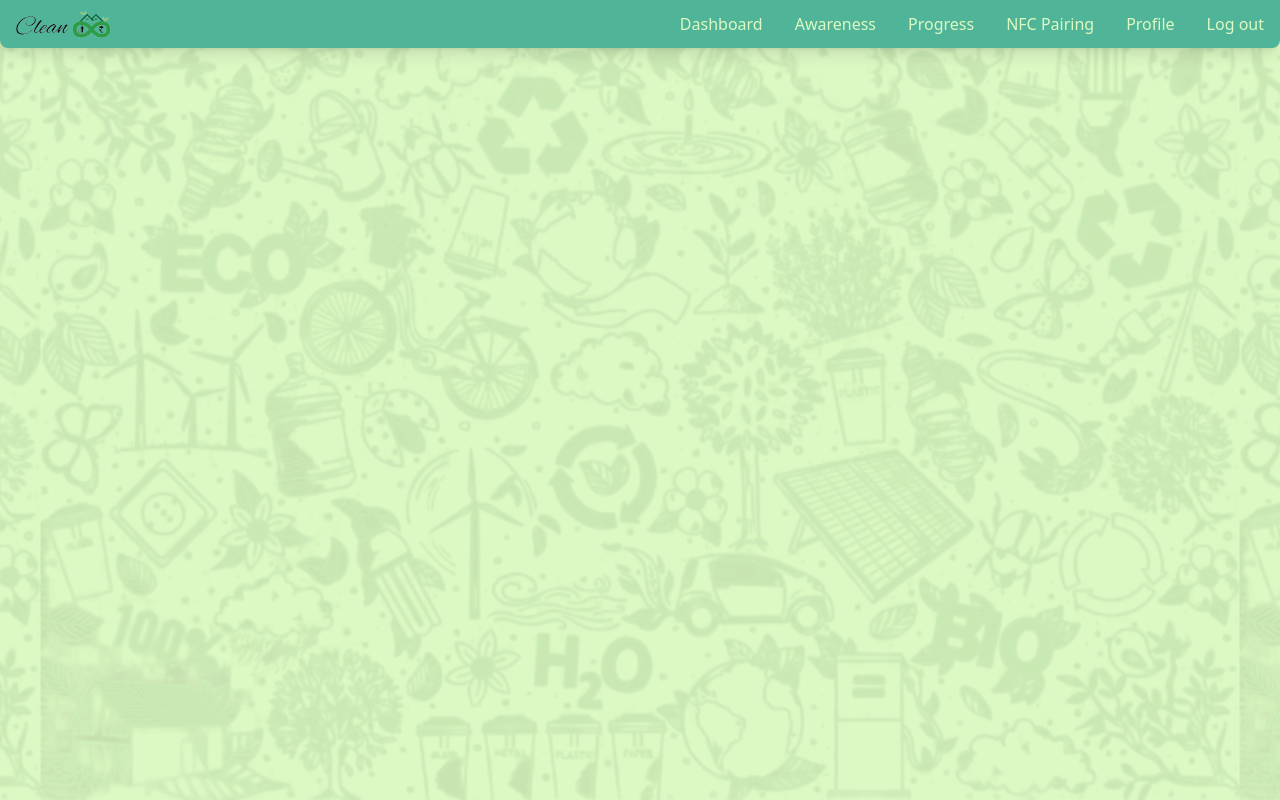
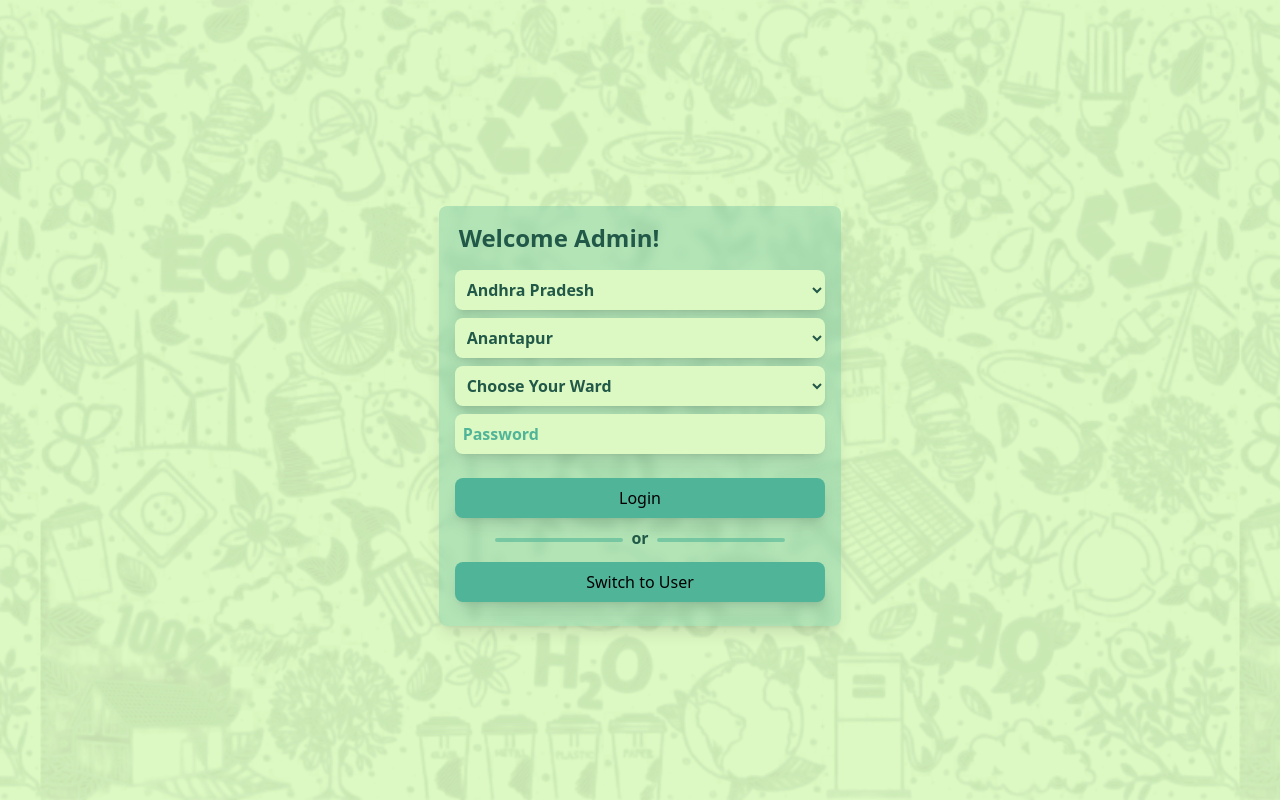
Before and after one commit to Densingh-123/cleaninfinity, a React (Vite) app in the folder client/: page /adminAuth in a window 1280 px wide. Built offline with nearby package versions, Linux system fonts and the light colour scheme.

Commit message:
Added Admin Login UI

```diff
--- a/client/index.html
+++ b/client/index.html
@@ -5,7 +5,6 @@
   <meta charset="UTF-8" />
   <meta name="viewport" content="width=device-width, initial-scale=1.0" />
   <link rel="shortcut icon" href="./2.png" type="image/x-icon" />
-  <link rel="manifest" href="/manifest.json" />
   <meta name="theme-color" content="#50b498" />
   <title>Clean Infinity</title>
 </head>
--- /dev/null
+++ b/client/src/components/admin/AdminAuth.jsx
@@ -0,0 +1,86 @@
+import {useState} from "react"
+import {useNavigate} from "react-router-dom"
+import Seperator from "../common/seperator"
+
+export default function AdminAuth({states, wards}) {
+  const [formData, setFormData] = useState({
+    email: "",
+    password: "",
+    name: "",
+    mobile: "",
+    address: "",
+    state: "",
+    district: "",
+    ward: "",
+    captchaInput: "",
+    otp: "",
+  })
+  const navigate = useNavigate()
+  const [districtsArr, setDistricts] = useState(states.states[0].districts)
+
+  const handleChange = (e) => {
+    const {name, value} = e.target
+    setFormData({...formData, [name]: value})
+    if (name === "state") {
+      const selectedState = states.states.find(
+        (stateObj) => stateObj.state === value
+      )
+      if (selectedState) setDistricts(selectedState.districts)
+      else setDistricts([])
+    }
+  }
+  return (
+    <div className='flex items-center justify-center container'>
+      <div className='p-4 w-full md:w-1/2 drop'>
+        <h2 className='mb-4 pl-1'>Welcome Admin!</h2>
+        <form>
+          <select name='state' value={formData.state} onChange={handleChange}>
+            {states.states.map((stateObj, index) => (
+              <option key={index} value={stateObj.state}>
+                {stateObj.state}
+              </option>
+            ))}
+          </select>
+          <select
+            name='district'
+            value={formData.district}
+            onChange={handleChange}>
+            {districtsArr.map((district, index) => (
+              <option key={`${index}`} value={district}>
+                {district}
+              </option>
+            ))}
+          </select>
+          <select
+            name='ward'
+            value={formData.ward}
+            onChange={handleChange}
+            placeholder='Select Ward'>
+            {wards.map((ward, index) => (
+              <option key={index} value={ward}>
+                {ward}
+              </option>
+            ))}
+          </select>
+          <input
+            type='password'
+            name='password'
+            placeholder='Password'
+            value={formData.password}
+            onChange={handleChange}
+          />
+          <button
+            type='submit'
+            className={"btn mt-4"}
+            onClick={() => navigate("/AdminDashboard")}>
+            Login
+          </button>
+          <Seperator />
+          <button className='btn' type='button' onClick={() => navigate("/")}>
+            Switch to User
+          </button>
+        </form>
+      </div>
+    </div>
+  )
+}
--- /dev/null
+++ b/client/src/components/common/seperator.jsx
@@ -0,0 +1,9 @@
+export default function Seperator() {
+  return (
+    <div className='flex items-center justify-center mx-10 mb-2'>
+      <span className='hr'></span>
+      <p className='px-2 pb-1 font-bold'>or</p>
+      <span className='hr'></span>
+    </div>
+  )
+}
--- a/client/src/components/user/Layout.jsx
+++ b/client/src/components/user/Layout.jsx
@@ -1,15 +1,20 @@
-import { BrowserRouter as Router, Route, Routes, useLocation } from "react-router-dom";
-import AuthComponent from "./AuthComp";
-import Dashboard from "./Dashboard";
-import Navbar from "./Navbar";
-import Awareness from "./Awareness";
-import Progress from "./Progress";
-import NFCPage from "./NFC";
-import Profile from "./Profile";
-import auth_states from "../../data/stateAndDistrict.json";
-import { ToastContainer } from "react-toastify";
-import "react-toastify/dist/ReactToastify.css";
-import NFCCard from "./NFC-Card";
+import {
+  BrowserRouter as Router,
+  Route,
+  Routes,
+  useLocation,
+} from "react-router-dom"
+import AuthComponent from "./AuthComp"
+import Dashboard from "./Dashboard"
+import Navbar from "./Navbar"
+import Awareness from "./Awareness"
+import Progress from "./Progress"
+import NFCPage from "./NFC"
+import Profile from "./Profile"
+import auth_states from "../../data/stateAndDistrict.json"
+import {ToastContainer} from "react-toastify"
+import "react-toastify/dist/ReactToastify.css"
+import NFCCard from "./NFC-Card"
 import {
   activity_posts,
   article_data,
@@ -22,24 +27,25 @@ import {
   progress_BarStyles,
   progress_data,
   progress_users,
-} from "../../data/config";
-import SplashScreen from "./Splash";
-import { useEffect, useState } from "react";
-import Notify from "./Notify";
-import PingMe from "./PingMe";
-import Activity from "./Activity";
+} from "../../data/config"
+import SplashScreen from "./Splash"
+import {useEffect, useState} from "react"
+import Notify from "./Notify"
+import PingMe from "./PingMe"
+import Activity from "./Activity"
+import AdminAuth from "../admin/AdminAuth"
 
 function LayoutContent() {
-  const [loading, setLoading] = useState(true);
-  const location = useLocation();
+  const [loading, setLoading] = useState(true)
+  const location = useLocation()
   useEffect(() => {
-    const timer = setTimeout(() => setLoading(false), 3000);
-    return () => clearTimeout(timer);
-  }, []);
+    const timer = setTimeout(() => setLoading(false), 1000)
+    return () => clearTimeout(timer)
+  }, [])
   return (
-    <div className="min-h-screen w-screen">
+    <div className='min-h-screen w-screen'>
       <div
-        className="fixed top-0 w-full h-full -z-10"
+        className='fixed top-0 w-full h-full -z-10'
         style={{
           backgroundImage:
             "url(/0ba822008116c4db07f85b772a5dcea9-Photoroom.png)",
@@ -51,11 +57,13 @@ function LayoutContent() {
         }}
       />
       <ToastContainer />
-      {location.pathname !== "/" && <Navbar />}
+      {location.pathname !== "/" && location.pathname !== "/adminAuth" && (
+        <Navbar />
+      )}
       <main>
         <Routes>
           <Route
-            path="/dashboard"
+            path='/dashboard'
             element={
               <Dashboard
                 BarGraphVals={dashboard_data}
@@ -65,7 +73,7 @@ function LayoutContent() {
             }
           />
           <Route
-            path="/awareness"
+            path='/awareness'
             element={
               <Awareness
                 src={awareness_video_link}
@@ -75,7 +83,7 @@ function LayoutContent() {
             }
           />
           <Route
-            path="/progress"
+            path='/progress'
             element={
               <Progress
                 data={progress_data}
@@ -84,25 +92,33 @@ function LayoutContent() {
               />
             }
           />
-          <Route path="/nfc" element={<NFCPage />} />
-          <Route path="/nfc-card" element={<NFCCard />} />
-          <Route path="/profile" element={<Profile />} />
-          <Route path="/notify" element={<Notify />} />
+          <Route path='/nfc' element={<NFCPage />} />
+          <Route path='/nfc-card' element={<NFCCard />} />
+          <Route path='/profile' element={<Profile />} />
+          <Route path='/notify' element={<Notify />} />
           <Route
-            path="/activity"
+            path='/activity'
             element={<Activity initialPosts={activity_posts} />}
           />
-          <Route path="/ping-me" element={<PingMe />} />
+          <Route path='/ping-me' element={<PingMe />} />
           <Route
-            path="/"
-            element={loading
-              ? <SplashScreen />
-              : <AuthComponent states={auth_states} wards={auth_wards} />}
+            path='/adminAuth'
+            element={<AdminAuth states={auth_states} wards={auth_wards} />}
+          />
+          <Route
+            path='/'
+            element={
+              loading ? (
+                <SplashScreen />
+              ) : (
+                <AuthComponent states={auth_states} wards={auth_wards} />
+              )
+            }
           />
         </Routes>
       </main>
     </div>
-  );
+  )
 }
 
 export default function Layout() {
@@ -110,5 +126,5 @@ export default function Layout() {
     <Router>
       <LayoutContent />
     </Router>
-  );
+  )
 }
--- a/client/src/index.css
+++ b/client/src/index.css
@@ -1 +1,65 @@
-@tailwind base;@tailwind components;@tailwind utilities;body{@apply text-dark-green bg-lightest-green min-h-screen relative -z-10}.drop{@apply bg-medium-green/30 backdrop-blur-sm rounded-lg shadow-lg}input,textarea,select{@apply rounded-lg p-2 mb-2 hover:shadow-md bg-lightest-green w-full focus:outline-none focus:ring-2 focus:ring-medium-green transition font-semibold shadow-lg}input::placeholder,textarea::placeholder,select::placeholder{@apply text-medium-green }.animate{@apply transition-all duration-700 ease-in-out}.authBtn button{@apply w-1/2 p-2}.container{@apply p-6 mx-auto min-h-screen lg:w-8/12 pt-14}.notActivebtn{@apply text-dark-green border-2 border-medium-green border-solid}.activeBtn{@apply bg-medium-green}header a{@apply font-medium px-2 hover:text-dark-green}.slider-btn p{@apply font-semibold}.slider-btn p:first-child{@apply text-lg}.slider-btn p:last-child{@apply text-xs mb-2}.slider-btn button{@apply w-full}.btn{@apply w-full py-2 rounded-xl bg-medium-green mb-2 shadow-lg hover:shadow-md hover:bg-dark-green transition-colors duration-150 text-black font-medium}.button-disabled{@apply bg-gray-300 text-gray-500 cursor-not-allowed}h2{@apply text-2xl font-semibold}h3{@apply text-xl font-semibold}
+@tailwind base;
+@tailwind components;
+@tailwind utilities;
+body {
+  @apply text-dark-green bg-lightest-green min-h-screen relative -z-10;
+}
+.drop {
+  @apply bg-medium-green/30 backdrop-blur-sm rounded-lg shadow-lg;
+}
+input,
+textarea,
+select {
+  @apply rounded-lg p-2 mb-2 hover:shadow-md bg-lightest-green w-full focus:outline-none focus:ring-2 focus:ring-medium-green transition font-semibold shadow-lg;
+}
+input::placeholder,
+textarea::placeholder,
+select::placeholder {
+  @apply text-medium-green;
+}
+.animate {
+  @apply transition-all duration-700 ease-in-out;
+}
+.authBtn button {
+  @apply w-1/2 p-2;
+}
+.container {
+  @apply p-6 mx-auto min-h-screen lg:w-8/12 pt-14;
+}
+.notActivebtn {
+  @apply text-dark-green border-2 border-medium-green border-solid;
+}
+.activeBtn {
+  @apply bg-medium-green;
+}
+header a {
+  @apply font-medium px-2 hover:text-dark-green;
+}
+.slider-btn p {
+  @apply font-semibold;
+}
+.slider-btn p:first-child {
+  @apply text-lg;
+}
+.slider-btn p:last-child {
+  @apply text-xs mb-2;
+}
+.slider-btn button {
+  @apply w-full;
+}
+.btn {
+  @apply w-full py-2 rounded-lg bg-medium-green mb-2 shadow-lg hover:shadow-md hover:bg-dark-green transition-colors duration-150 text-black font-medium;
+}
+.button-disabled {
+  @apply bg-gray-300 text-gray-500 cursor-not-allowed;
+}
+h2 {
+  @apply text-2xl font-semibold;
+}
+h3 {
+  @apply text-xl font-semibold;
+}
+
+.hr {
+  @apply border-2 border-medium-green/60 w-full rounded-lg;
+}
--- a/client/src/main.jsx
+++ b/client/src/main.jsx
@@ -1,5 +1,5 @@
-import { StrictMode } from 'react'
-import { createRoot } from 'react-dom/client'
+import {StrictMode} from 'react'
+import {createRoot} from 'react-dom/client'
 import App from './App.jsx'
 import './index.css'
 
@@ -8,19 +8,3 @@ createRoot(document.getElementById('root')).render(
     <App />
   </StrictMode>
 )
-if ('serviceWorker' in navigator) {
-  navigator.serviceWorker.getRegistration().then((registration) => {
-    if (!registration) {
-      navigator.serviceWorker
-        .register('/service-worker.js')
-        .then((registration) => {
-          console.log('ServiceWorker registration successful:', registration);
-        })
-        .catch((error) => {
-          console.log('ServiceWorker registration failed:', error);
-        });
-    } else {
-      console.log('ServiceWorker already registered:', registration);
-    }
-  });
-}
```
Also changed, not shown: client/src/components/user/AuthComp.jsx (+115 -77 lines), client/src/components/user/Card.jsx (+2 -6 lines), client/src/components/user/Dashboard.jsx (+24 -24 lines).
